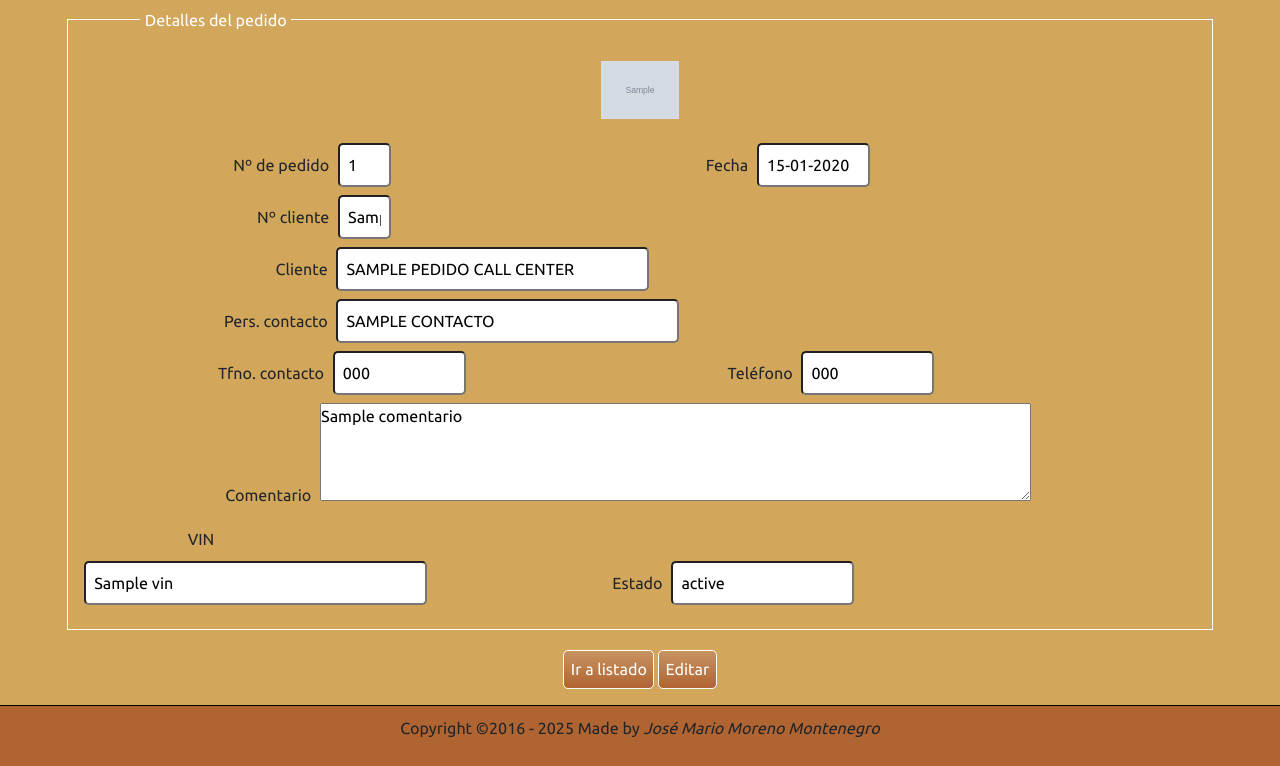
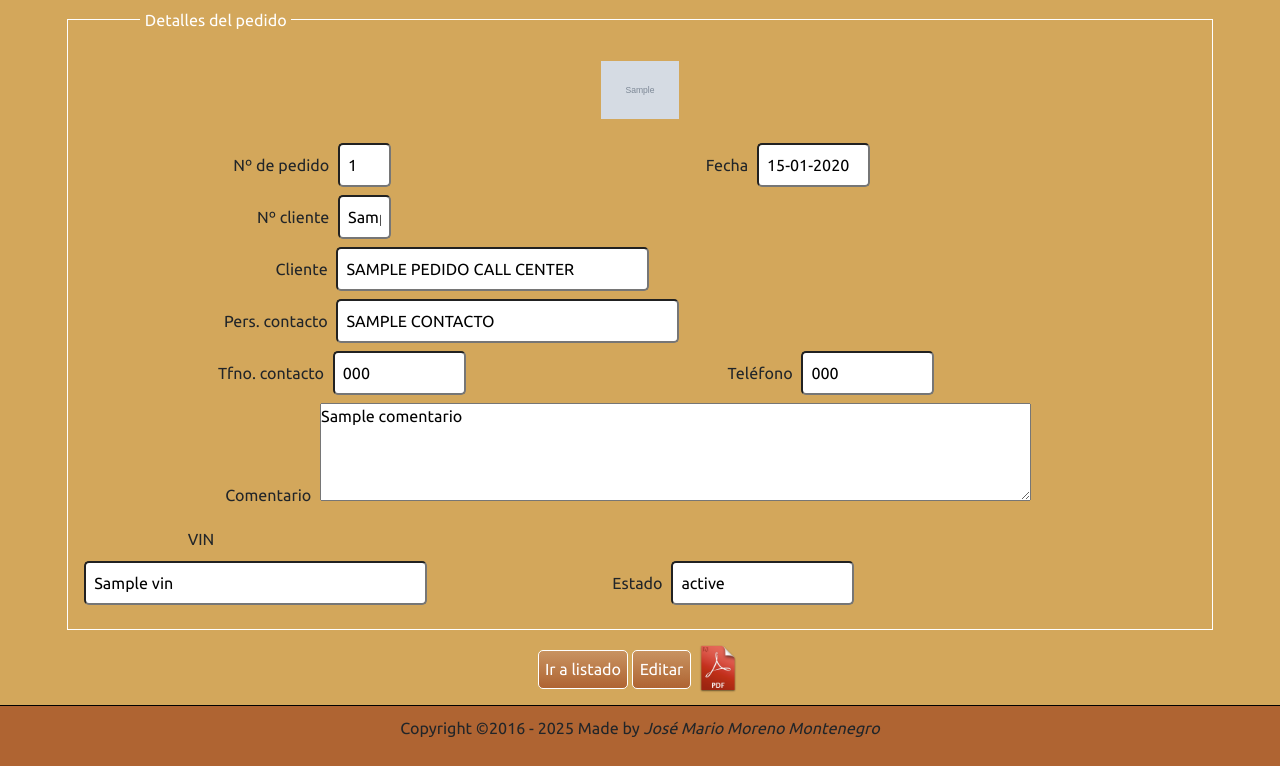
Before and after one commit to u83mm/Autogest-Symfony, a Symfony app: template templates/pedido_call_center/show.html.twig in a window 1280 px wide. Shown: the part 195-961 px from the top of the page. Run offline with Twig, Linux system fonts and the light colour scheme; the template is opened without the code that fills it: most values are stand-ins (such as "Sample title", 1, 10 or a date in 2020); grey boxes marked "Sample" are stand-in pictures; some libraries are stand-ins or nearby versions.

Commit message:
feat:add a pdf icon to the show client's order view

```diff
--- a/templates/pedido_call_center/show.html.twig
+++ b/templates/pedido_call_center/show.html.twig
@@ -69,6 +69,9 @@
 		<a class="btn button" href="{{ path('pedido_call_center_index') }}">Ir a listado</a>
 
 		<a class="btn button" href="{{ path('pedido_call_center_edit', {'id': pedido_call_center.id}) }}">Editar</a>
+        <div class="print_pdf">
+			<a href="{{ path('pedido_call_center_print', {'id': pedido_call_center.id }) }}" target="_blank"><img class="m-lg-0" src="{{ asset('images/print_order.png') }}"></a>
+		</div>
 
     	{{ include('pedido_call_center/_delete_form.html.twig') }}
 	</fieldset>
```
